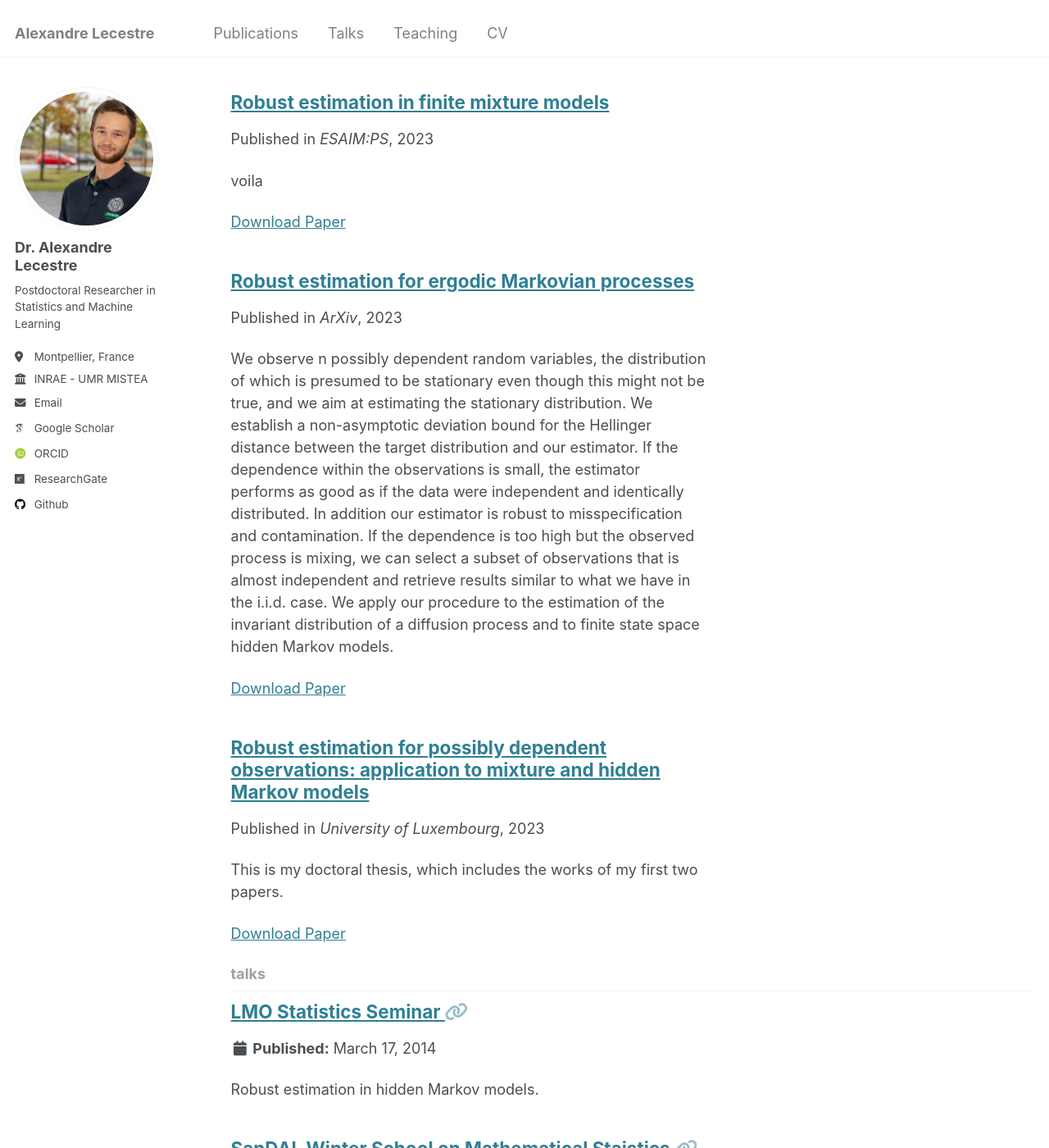
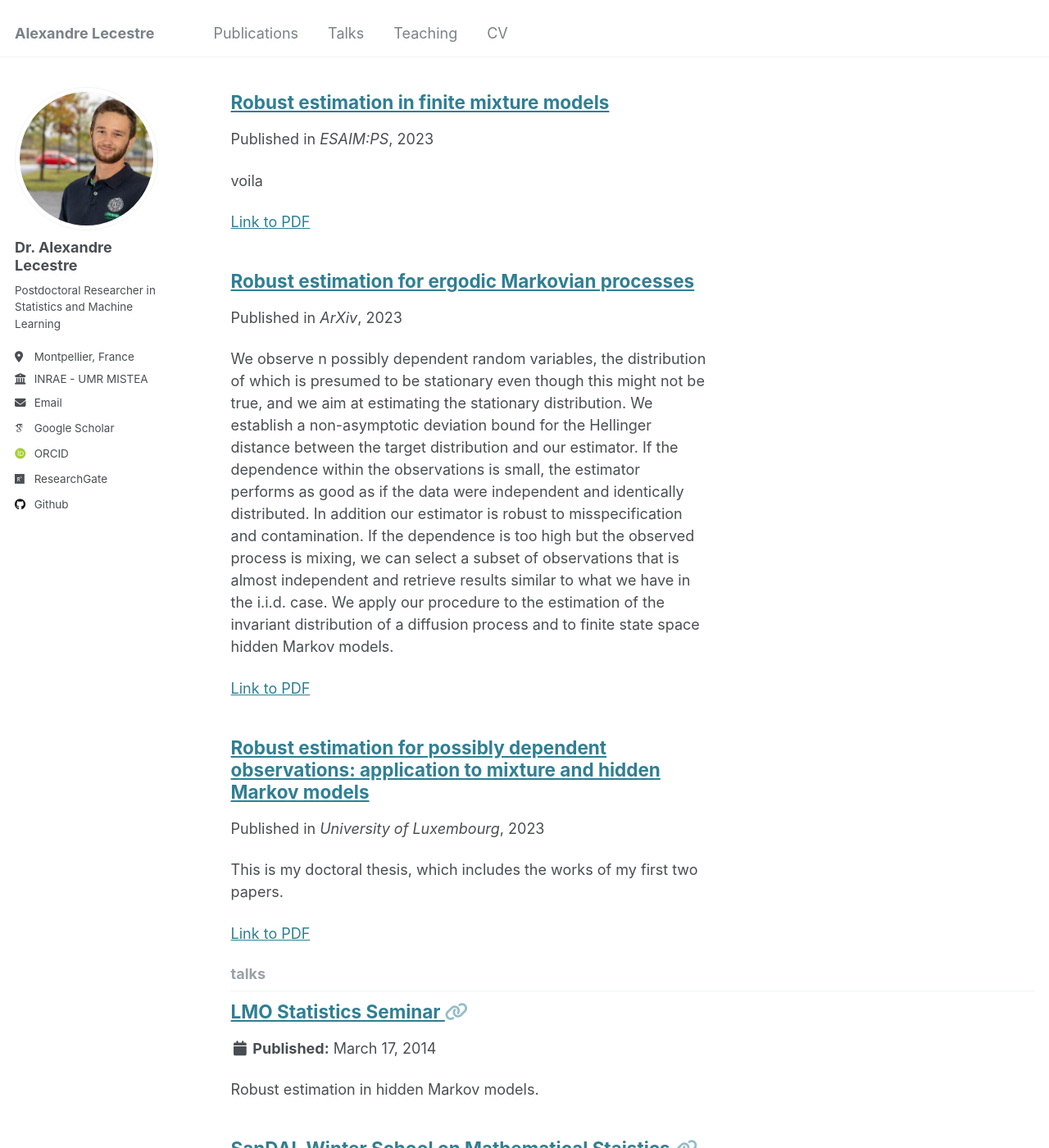
Before and after one commit to alexandre-lecestre/alexandre-lecestre.github.io, a Jekyll site: the page built from _pages/collection-archive.html, in a window 1280 px wide and 1400 px high, scrolled down 1348 px. Shown: the whole window at 82% size. Built offline with Jekyll 4.4.1, drawn with Linux system fonts in a browser that asks for light colours; some web fonts are replaced.

Commit message:
Update archive-single.html
Download Paper becomes Link to PDF

```diff
--- a/_includes/archive-single.html
+++ b/_includes/archive-single.html
@@ -61,7 +61,7 @@
     {% elsif post.citation %}
       <p>Recommended citation: {{ post.citation }}</p>
     {% elsif post.paperurl %}
-      <p><a href=" {{ post.paperurl }} ">Download Paper</a></p>
+      <p><a href=" {{ post.paperurl }} ">Link to PDF</a></p>
     {% elsif post.slidesurl %}
       <p><a href="{{ post.slidesurl }}">Download Slides</a></p>
     {% endif %}
```
